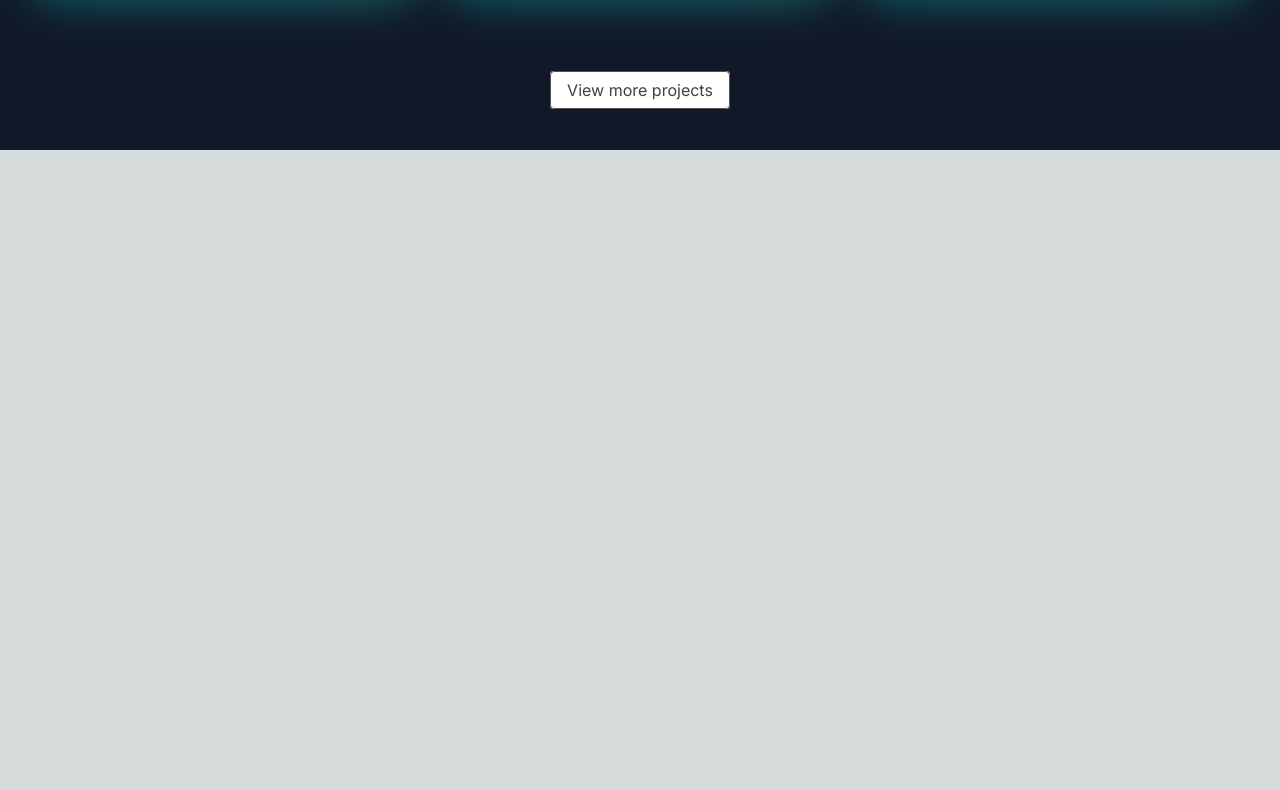
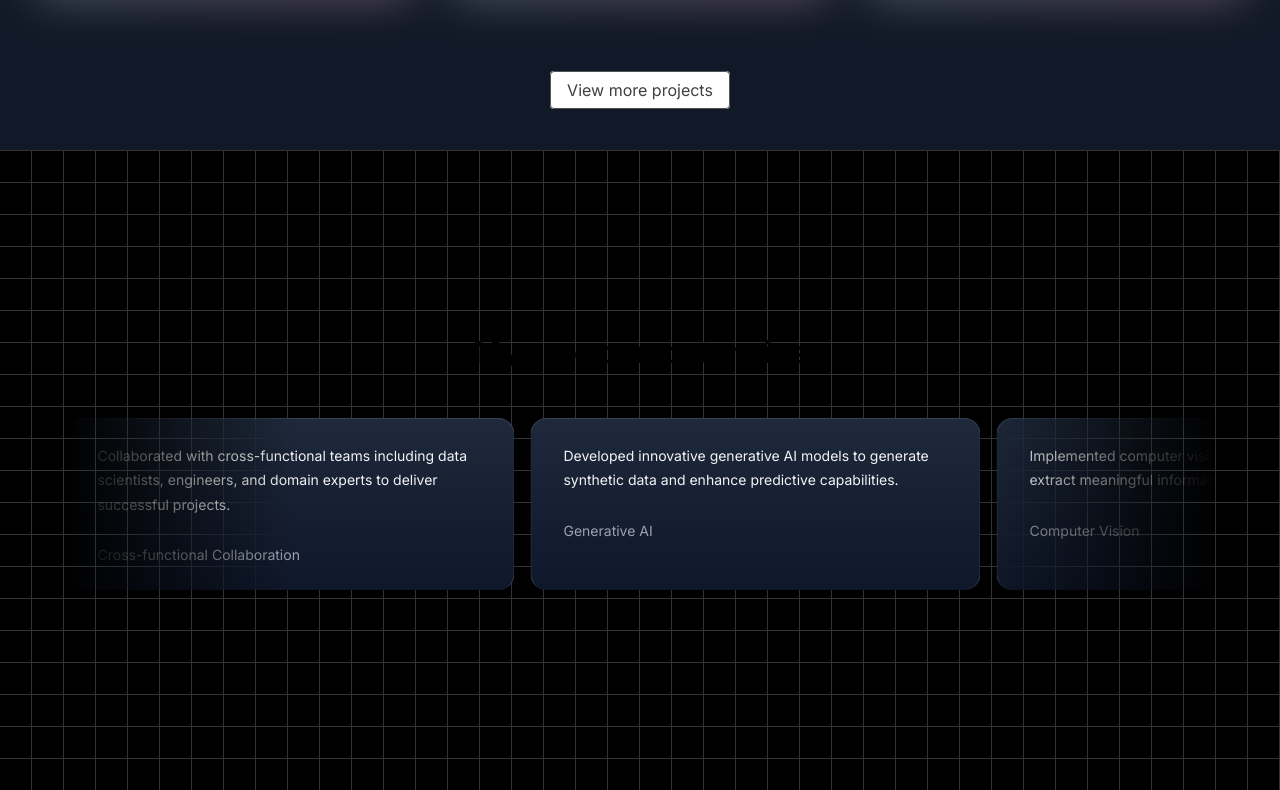
Before and after one commit to palbijewar/sd-portfolio, a Next.js app: page / in a window 1280 px wide. Shown: the part 1114-1904 px from the top of the page. Before the commit the page ends 1264 px from the top, so only its background shows below. Built offline with nearby package versions, Linux system fonts and the light colour scheme.

Commit message:
Core competencies UI

```diff
--- a/src/app/page.tsx
+++ b/src/app/page.tsx
@@ -1,3 +1,4 @@
+import CoreCompetencies from "@/components/CoreCompetencies";
 import HeroSection from "@/components/HeroSection";
 import { Projects } from "@/components/Projects";
 
@@ -6,6 +7,7 @@
   <main className="min-h-screen bg-black/[0.96] antialiased bg-grid-white/[0.02]" >
     <HeroSection />
     <Projects />
+    <CoreCompetencies />
   </main>
   );
 }
--- /dev/null
+++ b/src/components/CoreCompetencies.tsx
@@ -0,0 +1,81 @@
+'use client'
+import { InfiniteMovingCards } from "./ui/infinite-moving-cards";
+
+const coreCompetencies = [
+    {
+      title: 'Generative AI',
+      quote: 'Developed innovative generative AI models to generate synthetic data and enhance predictive capabilities.',
+    },
+    {
+      title: 'Computer Vision',
+      quote: 'Implemented computer vision algorithms to analyze and extract meaningful information from visual data.',
+    },
+    {
+      title: 'Deep Learning',
+      quote: 'Utilized deep learning architectures and frameworks to build and train complex neural networks for various applications.',
+    },
+    {
+      title: 'Natural Language Processing (NLP)',
+      quote: 'Applied NLP techniques to process and analyze natural language data for sentiment analysis, text generation, and more.',
+    },
+    {
+      title: 'Long-Term Evolution (LTE)',
+      quote: 'Designed and implemented LTE algorithms and protocols for wireless communication systems.',
+    },
+    {
+      title: 'Model Optimization',
+      quote: 'Optimized machine learning and deep learning models for improved performance and efficiency.',
+    },
+    {
+      title: 'Performance-Driven Strategies',
+      quote: 'Developed performance-driven strategies to enhance the efficiency and effectiveness of machine learning models.',
+    },
+    {
+      title: 'Machine Learning Techniques',
+      quote: 'Applied various machine learning techniques such as classification, regression, clustering, and reinforcement learning.',
+    },
+    {
+      title: 'Model Evaluation and Metrics',
+      quote: 'Performed model evaluation using appropriate metrics to assess the performance and accuracy of machine learning models.',
+    },
+    {
+      title: 'Data Analysis & Visualization',
+      quote: 'Conducted in-depth data analysis and visualization to derive insights and support decision-making processes.',
+    },
+    {
+      title: 'Reporting & Documentation',
+      quote: 'Prepared comprehensive reports and documentation detailing project methodologies, findings, and recommendations.',
+    },
+    {
+      title: 'Requirement Gathering',
+      quote: 'Gathered and documented project requirements through stakeholder interviews and analysis of business needs.',
+    },
+    {
+      title: 'Predictive Modelling',
+      quote: 'Built predictive models using historical data and statistical techniques to forecast future trends and outcomes.',
+    },
+    {
+      title: 'Cross-functional Collaboration',
+      quote: 'Collaborated with cross-functional teams including data scientists, engineers, and domain experts to deliver successful projects.',
+    },
+  ]
+
+
+function CoreCompetencies() {
+    return (
+      <div className="h-[40rem] w-full dark:bg-black dark:bg-grid-white/[0.2] relative flex flex-col items-center justify-center overflow-hidden">
+        <h2 className="text-3xl font-bold text-center mb-8 z-10">My core competencies</h2>
+        <div className="flex justify-center w-full overflow-hidden px-4 sm:px-6 lg:px-8">
+          <div className="w-full max-w-6xl">
+            <InfiniteMovingCards
+              items={coreCompetencies}
+              direction="right"
+              speed="slow"
+            />
+          </div>
+        </div>
+      </div>
+    );
+  }
+
+export default CoreCompetencies;
--- /dev/null
+++ b/src/components/ui/infinite-moving-cards.tsx
@@ -0,0 +1,121 @@
+"use client";
+
+import { cn } from "@/utils/cn";
+import React, { useEffect, useState } from "react";
+
+export const InfiniteMovingCards = ({
+  items,
+  direction = "left",
+  speed = "fast",
+  pauseOnHover = true,
+  className,
+}: {
+  items: {
+    quote: string;
+    name: string;
+    title: string;
+  }[];
+  direction?: "left" | "right";
+  speed?: "fast" | "normal" | "slow";
+  pauseOnHover?: boolean;
+  className?: string;
+}) => {
+  const containerRef = React.useRef<HTMLDivElement>(null);
+  const scrollerRef = React.useRef<HTMLUListElement>(null);
+
+  useEffect(() => {
+    addAnimation();
+  }, []);
+  const [start, setStart] = useState(false);
+  function addAnimation() {
+    if (containerRef.current && scrollerRef.current) {
+      const scrollerContent = Array.from(scrollerRef.current.children);
+
+      scrollerContent.forEach((item) => {
+        const duplicatedItem = item.cloneNode(true);
+        if (scrollerRef.current) {
+          scrollerRef.current.appendChild(duplicatedItem);
+        }
+      });
+
+      getDirection();
+      getSpeed();
+      setStart(true);
+    }
+  }
+  const getDirection = () => {
+    if (containerRef.current) {
+      if (direction === "left") {
+        containerRef.current.style.setProperty(
+          "--animation-direction",
+          "forwards"
+        );
+      } else {
+        containerRef.current.style.setProperty(
+          "--animation-direction",
+          "reverse"
+        );
+      }
+    }
+  };
+  const getSpeed = () => {
+    if (containerRef.current) {
+      if (speed === "fast") {
+        containerRef.current.style.setProperty("--animation-duration", "20s");
+      } else if (speed === "normal") {
+        containerRef.current.style.setProperty("--animation-duration", "40s");
+      } else {
+        containerRef.current.style.setProperty("--animation-duration", "80s");
+      }
+    }
+  };
+  return (
+    <div
+      ref={containerRef}
+      className={cn(
+        "scroller relative z-20  max-w-7xl overflow-hidden  [mask-image:linear-gradient(to_right,transparent,white_20%,white_80%,transparent)]",
+        className
+      )}
+    >
+      <ul
+        ref={scrollerRef}
+        className={cn(
+          " flex min-w-full shrink-0 gap-4 py-4 w-max flex-nowrap",
+          start && "animate-scroll ",
+          pauseOnHover && "hover:[animation-play-state:paused]"
+        )}
+      >
+        {items.map((item, idx) => (
+          <li
+            className="w-[350px] max-w-full relative rounded-2xl border border-b-0 flex-shrink-0 border-slate-700 px-8 py-6 md:w-[450px]"
+            style={{
+              background:
+                "linear-gradient(180deg, var(--slate-800), var(--slate-900)",
+            }}
+            key={item.name}
+          >
+            <blockquote>
+              <div
+                aria-hidden="true"
+                className="user-select-none -z-1 pointer-events-none absolute -left-0.5 -top-0.5 h-[calc(100%_+_4px)] w-[calc(100%_+_4px)]"
+              ></div>
+              <span className=" relative z-20 text-sm leading-[1.6] text-gray-100 font-normal">
+                {item.quote}
+              </span>
+              <div className="relative z-20 mt-6 flex flex-row items-center">
+                <span className="flex flex-col gap-1">
+                  <span className=" text-sm leading-[1.6] text-gray-400 font-normal">
+                    {item.name}
+                  </span>
+                  <span className=" text-sm leading-[1.6] text-gray-400 font-normal">
+                    {item.title}
+                  </span>
+                </span>
+              </div>
+            </blockquote>
+          </li>
+        ))}
+      </ul>
+    </div>
+  );
+};
--- a/tailwind.config.ts
+++ b/tailwind.config.ts
@@ -1,7 +1,7 @@
 import type { Config } from "tailwindcss";
+const svgToDataUri = require("mini-svg-data-uri");
 
-// const svgToDataUri = require("mini-svg-data-uri");
-// const colors = require("tailwindcss/colors");
+const colors = require("tailwindcss/colors");
 const {
   default: flattenColorPalette,
 } = require("tailwindcss/lib/util/flattenColorPalette");
@@ -16,6 +16,29 @@
   addBase({
     ':root': newVars,
   });
+}
+
+function addSvgPatterns({ matchUtilities, theme }: any) {
+  matchUtilities(
+    {
+      'bg-grid': (value: any) => ({
+        backgroundImage: `url("${svgToDataUri(
+          `<svg xmlns="http://www.w3.org/2000/svg" viewBox="0 0 32 32" width="32" height="32" fill="none" stroke="${value}"><path d="M0 .5H31.5V32"/></svg>`
+        )}")`,
+      }),
+      'bg-grid-small': (value: any) => ({
+        backgroundImage: `url("${svgToDataUri(
+          `<svg xmlns="http://www.w3.org/2000/svg" viewBox="0 0 32 32" width="8" height="8" fill="none" stroke="${value}"><path d="M0 .5H31.5V32"/></svg>`
+        )}")`,
+      }),
+      'bg-dot': (value: any) => ({
+        backgroundImage: `url("${svgToDataUri(
+          `<svg xmlns="http://www.w3.org/2000/svg" viewBox="0 0 32 32" width="16" height="16" fill="none"><circle fill="${value}" id="pattern-circle" cx="10" cy="10" r="1.6257413380501518"></circle></svg>`
+        )}")`,
+      }),
+    },
+    { values: flattenColorPalette(theme('backgroundColor')), type: 'color' }
+  );
 }
 
 const config: Config = {
@@ -33,8 +56,15 @@
       }),
       animation: {
         spotlight: "spotlight 2s ease .75s 1 forwards",
+        scroll:
+        "scroll var(--animation-duration, 40s) var(--animation-direction, forwards) linear infinite",
       },
       keyframes: {
+        scroll: {
+          to: {
+            transform: "translate(calc(-50% - 0.5rem))",
+          },
+        },
         spotlight: {
           "0%": {
             opacity: '0',
@@ -48,9 +78,7 @@
       },
     },
   },
-  plugins: [
-    addVariablesForColors,
-  ],
+  plugins: [addVariablesForColors, addSvgPatterns],
 };
 
 export default config;
```
